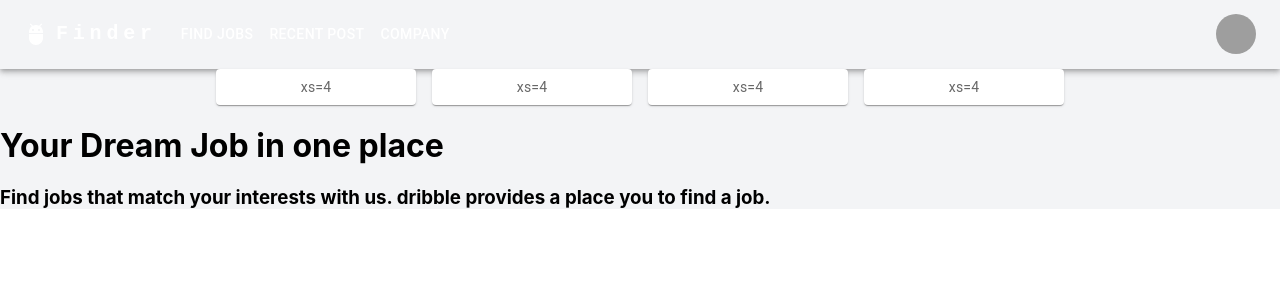
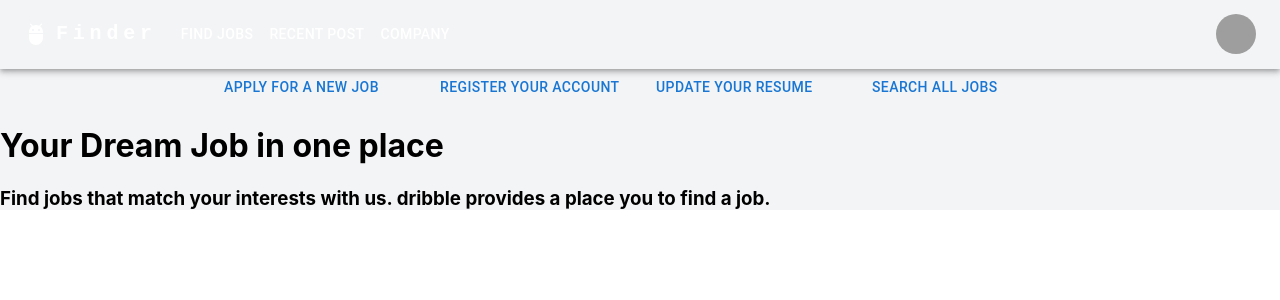
Before and after one commit to theMVPshop/perfectjob, a React (Create React App) app: page / in a window 1280 px wide. Shown: the top 300 px of the page. Built offline with nearby package versions, Linux system fonts and the light colour scheme; grey boxes are pictures that could not be loaded.

Commit message:
11/29 updated buttons

```diff
--- a/src/components/BottomBar.js
+++ b/src/components/BottomBar.js
@@ -3,14 +3,9 @@ import { styled } from '@mui/material/styles';
 import Box from '@mui/material/Box';
 import Paper from '@mui/material/Paper';
 import Grid from '@mui/material/Grid';
+import Button from '@mui/material/Button';
 
-const Item = styled(Paper)(({ theme }) => ({
-  backgroundColor: theme.palette.mode === 'dark' ? '#1A2027' : '#fff',
-  ...theme.typography.body2,
-  padding: theme.spacing(1),
-  textAlign: 'center',
-  color: theme.palette.text.secondary,
-}));
+
 
 function BasicGrid() {
   return (
@@ -22,21 +17,28 @@ function BasicGrid() {
       alignItems="center"
       spacing={2}>
 
+
         <Grid item xs={2}>
-          <Item>xs=4</Item>
+          <Button variant="text">Apply For A New Job</Button>
         </Grid>
         <Grid item xs={2}>
-          <Item>xs=4</Item>
+          <Button variant="text">Register Your Account</Button>
         </Grid>
         <Grid item xs={2}>
-          <Item>xs=4</Item>
+          <Button variant="text">Update Your Resume</Button>
         </Grid>
         <Grid item xs={2}>
-          <Item>xs=4</Item>
+          <Button variant="text">Search All Jobs</Button>
         </Grid>
 
+
       </Grid>
+
+
+
     </Box>
+
+
   );
 }
 
```
